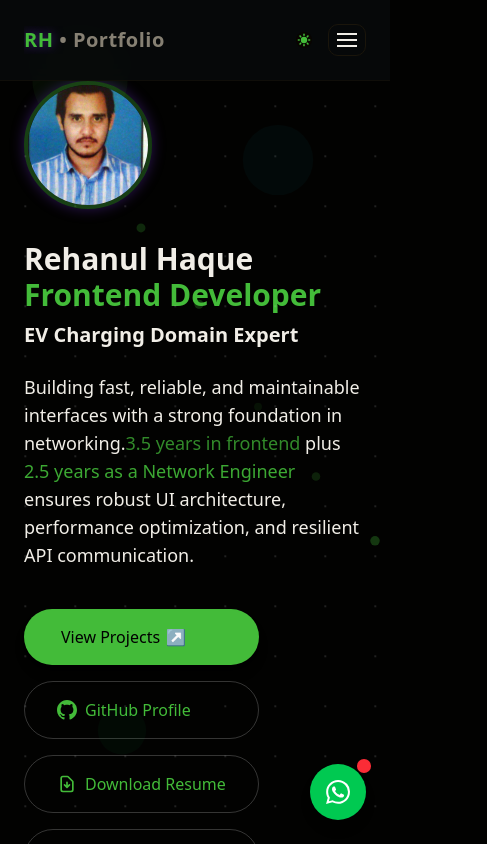
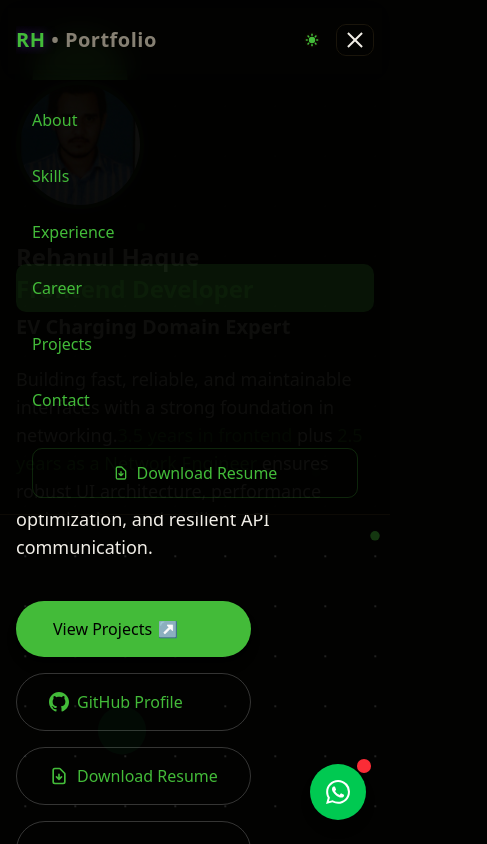
Before and after one commit to Rehan72/rehanul-portfolio, a React (Vite) app: page / in a window 390 px wide. Both pictures are taken after a click on the button 347 px from the left and 40 px from the top of the page. Shown: the top 844 px of the page, 487 px wide, since content can reach past the window. Built offline with nearby package versions, Linux system fonts and the light colour scheme.

Commit message:
responsive

```diff
--- a/src/components/About.jsx
+++ b/src/components/About.jsx
@@ -141,7 +141,7 @@ export default function About() {
                 transition={{ duration: 0.6, delay: 0.5 }}
               />
             </div>
-            <div className="grid md:grid-cols-3 gap-6 text-center">
+            <div className="grid grid-cols-1 sm:grid-cols-2 lg:grid-cols-3 gap-4 sm:gap-6 text-center">
               <motion.div
                 initial={{ opacity: 0, y: 10 }}
                 whileInView={{ opacity: 1, y: 0 }}
--- a/src/components/Header.jsx
+++ b/src/components/Header.jsx
@@ -1,10 +1,11 @@
-import { motion, useScroll, useMotionValueEvent } from "framer-motion";
+import { motion, useScroll, useMotionValueEvent, AnimatePresence } from "framer-motion";
 import { useState, useEffect } from "react";
 import ThemeToggle from "./ThemeToggle.jsx";
 
 export default function Header() {
   const [activeSection, setActiveSection] = useState("");
   const [isDark, setIsDark] = useState(false);
+  const [isMobileMenuOpen, setIsMobileMenuOpen] = useState(false);
   const { scrollY } = useScroll();
 
   useEffect(() => {
@@ -127,17 +128,80 @@ export default function Header() {
              className="md:hidden p-2 rounded-lg border border-border hover:bg-card/50 transition-colors"
              whileHover={{ scale: 1.05, backgroundColor: "rgba(var(--card), 0.5)" }}
              whileTap={{ scale: 0.95 }}
+             onClick={() => setIsMobileMenuOpen(!isMobileMenuOpen)}
+             aria-label="Toggle mobile menu"
            >
              <motion.div
                className="w-5 h-0.5 bg-foreground mb-1"
-               animate={{ rotate: [0, 90] }}
+               animate={isMobileMenuOpen ? { rotate: 45, y: 6 } : { rotate: 0, y: 0 }}
                transition={{ duration: 0.2 }}
              />
-             <div className="w-5 h-0.5 bg-foreground mb-1" />
-             <div className="w-5 h-0.5 bg-foreground" />
+             <motion.div
+               className="w-5 h-0.5 bg-foreground mb-1"
+               animate={isMobileMenuOpen ? { opacity: 0 } : { opacity: 1 }}
+               transition={{ duration: 0.2 }}
+             />
+             <motion.div
+               className="w-5 h-0.5 bg-foreground"
+               animate={isMobileMenuOpen ? { rotate: -45, y: -6 } : { rotate: 0, y: 0 }}
+               transition={{ duration: 0.2 }}
+             />
            </motion.button>
          </div>
        </div>
+
+       {/* Mobile Navigation Menu */}
+       <AnimatePresence>
+         {isMobileMenuOpen && (
+           <motion.div
+             className="md:hidden absolute top-full left-0 right-0 bg-background/95 backdrop-blur-md border-b border-border/50"
+             initial={{ opacity: 0, height: 0 }}
+             animate={{ opacity: 1, height: "auto" }}
+             exit={{ opacity: 0, height: 0 }}
+             transition={{ duration: 0.3, ease: "easeInOut" }}
+           >
+             <div className="container py-4">
+               <nav className="flex flex-col gap-2">
+                 {navItems.map((item, index) => (
+                   <motion.a
+                     key={item.href}
+                     href={item.href}
+                     className={`px-4 py-3 rounded-lg transition-colors duration-300 ${
+                       activeSection === item.href.substring(1)
+                         ? "bg-accent/10 text-accent"
+                         : "text-muted-foreground hover:text-accent hover:bg-card/50"
+                     }`}
+                     initial={{ opacity: 0, x: -20 }}
+                     animate={{ opacity: 1, x: 0 }}
+                     transition={{ delay: index * 0.1, duration: 0.3 }}
+                     onClick={() => setIsMobileMenuOpen(false)}
+                   >
+                     {item.label}
+                   </motion.a>
+                 ))}
+
+                 {/* Mobile Resume Button */}
+                 <motion.a
+                   href="/Rehanul_Resume.pdf"
+                   download="Rehanul_Resume.pdf"
+                   className="mt-4 mx-4 px-4 py-3 rounded-lg border border-accent/20 text-accent hover:bg-accent/10 transition-all duration-300 text-center"
+                   initial={{ opacity: 0, y: 10 }}
+                   animate={{ opacity: 1, y: 0 }}
+                   transition={{ delay: navItems.length * 0.1, duration: 0.3 }}
+                   onClick={() => setIsMobileMenuOpen(false)}
+                 >
+                   <div className="flex items-center justify-center gap-2">
+                     <svg className="w-4 h-4" fill="none" stroke="currentColor" viewBox="0 0 24 24">
+                       <path strokeLinecap="round" strokeLinejoin="round" strokeWidth={2} d="M12 10v6m0 0l-3-3m3 3l3-3m2 8H7a2 2 0 01-2-2V5a2 2 0 012-2h5.586a1 1 0 01.707.293l5.414 5.414a1 1 0 01.293.707V19a2 2 0 01-2 2z" />
+                     </svg>
+                     Download Resume
+                   </div>
+                 </motion.a>
+               </nav>
+             </div>
+           </motion.div>
+         )}
+       </AnimatePresence>
      </motion.header>
    );
  }
--- a/src/components/Hero.jsx
+++ b/src/components/Hero.jsx
@@ -194,7 +194,7 @@ export default function Hero() {
            initial={{ opacity: 0, y: 16 }}
            animate={{ opacity: 1, y: 0 }}
            transition={{ delay: 1, duration: 0.7, ease: [0.16, 1, 0.3, 1] }}
-           className="mt-10 flex flex-col sm:flex-row gap-4"
+           className="mt-10 flex flex-col sm:flex-row gap-4 flex-wrap justify-center sm:justify-start"
          >
            <motion.a
              href="#projects"
--- a/src/components/Projects.jsx
+++ b/src/components/Projects.jsx
@@ -179,11 +179,11 @@ export default function Projects() {
 
         {/* Auto-sliding Carousel */}
         <div className="mt-8 relative">
-          <div className="flex justify-center items-stretch gap-6 md:gap-8 max-w-6xl mx-auto px-4" role="region" aria-label="Featured projects carousel">
+          <div className="flex justify-center items-stretch gap-4 md:gap-6 lg:gap-8 max-w-6xl mx-auto px-4" role="region" aria-label="Featured projects carousel">
             {getVisibleProjects().map((project, index) => (
               <motion.div
                 key={`${project.title}-${currentIndex}`}
-                className="w-full max-w-sm"
+                className="w-full max-w-xs sm:max-w-sm md:max-w-md"
                 initial={{ opacity: 0, y: 30 }}
                 animate={{
                   opacity: 1,
--- a/src/components/Skills.jsx
+++ b/src/components/Skills.jsx
@@ -45,7 +45,7 @@ export default function Skills() {
         <p className="mt-2 text-subtext">Expertise across frontend development and network systems</p>
       </motion.div>
 
-      <div className="mt-8 grid gap-8 lg:grid-cols-2">
+      <div className="mt-8 grid gap-6 md:gap-8 md:grid-cols-2">
         {/* Skill Progress Bars */}
         <motion.div
           initial={{ opacity: 0, x: -20 }}
@@ -125,7 +125,7 @@ export default function Skills() {
         whileInView={{ opacity: 1, y: 0 }}
         viewport={{ once: true }}
         transition={{ duration: 0.6, delay: 0.4 }}
-        className="mt-8 grid gap-6 md:grid-cols-3"
+        className="mt-8 grid gap-4 sm:gap-6 grid-cols-1 sm:grid-cols-2 lg:grid-cols-3"
       >
         <div className="card p-6">
           <h3 className="font-medium">Core Frontend</h3>
--- a/src/components/Timeline.jsx
+++ b/src/components/Timeline.jsx
@@ -160,12 +160,13 @@ export default function Timeline() {
           </p>
           <motion.a
             href="#contact"
-            className="inline-flex items-center gap-2 px-6 py-3 bg-accent text-black font-medium rounded-full hover:shadow-lg transition-all duration-300"
+            className="inline-flex items-center gap-2 px-6 py-3 bg-accent font-medium rounded-full hover:shadow-lg transition-all duration-300"
+            style={{ color: 'white' }}
             whileHover={{ scale: 1.05 }}
             whileTap={{ scale: 0.95 }}
           >
             Get In Touch
-            <svg className="w-4 h-4" fill="none" stroke="currentColor" viewBox="0 0 24 24">
+            <svg className="w-4 h-4" fill="none" stroke="white" viewBox="0 0 24 24">
               <path strokeLinecap="round" strokeLinejoin="round" strokeWidth={2} d="M17 8l4 4m0 0l-4 4m4-4H3" />
             </svg>
           </motion.a>
--- a/src/index.css
+++ b/src/index.css
@@ -312,3 +312,36 @@ html {
   transform: translateY(-8px) scale(1.02);
   box-shadow: 0 20px 40px rgba(0, 0, 0, 0.1);
 }
+
+/* Mobile responsiveness improvements */
+@media (max-width: 640px) {
+  .container {
+    @apply px-4;
+  }
+
+  .section {
+    @apply py-12 md:py-20;
+  }
+
+  /* Reduce text sizes on mobile for better readability */
+  h1 { @apply text-2xl md:text-4xl lg:text-5xl; }
+  h2 { @apply text-xl md:text-2xl lg:text-3xl; }
+  h3 { @apply text-lg md:text-xl lg:text-2xl; }
+
+  /* Improve button spacing on mobile */
+  .btn-primary, .btn-secondary {
+    @apply px-6 py-3 text-sm;
+  }
+
+  /* Better mobile card spacing */
+  .card {
+    @apply p-4 md:p-6;
+  }
+}
+
+/* Tablet responsiveness improvements */
+@media (min-width: 641px) and (max-width: 1024px) {
+  .container {
+    @apply px-6;
+  }
+}
```
